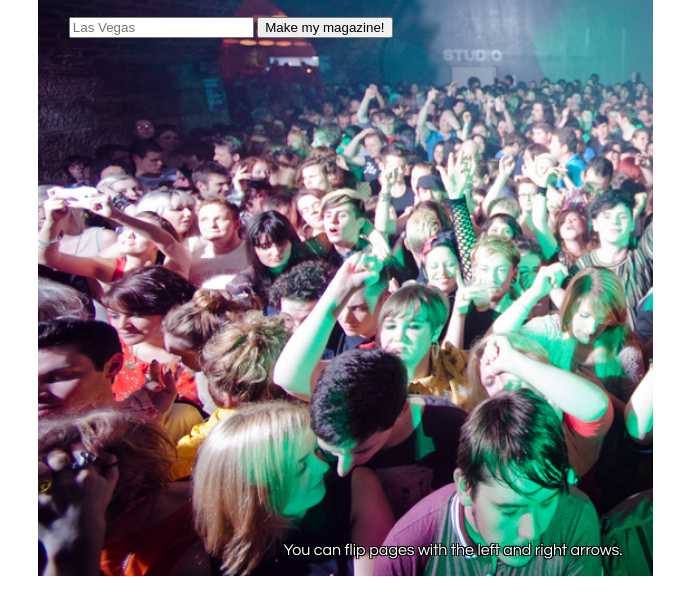
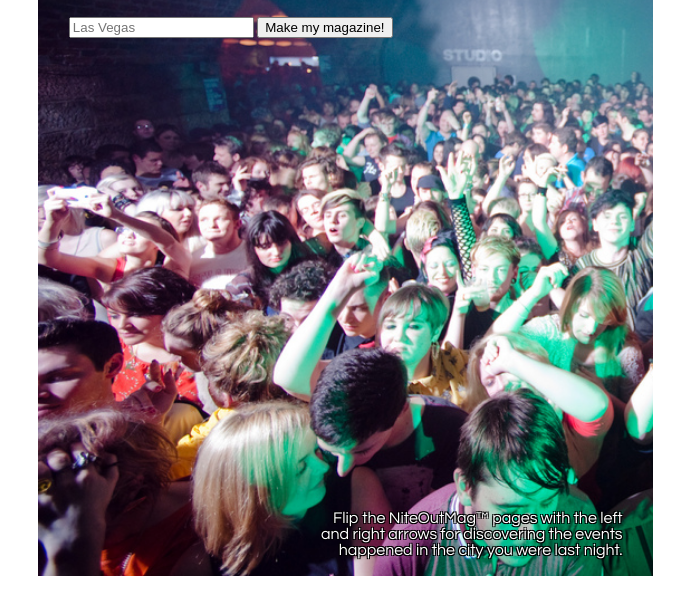
Before and after one commit to tomayac/acmmm2012grandchallenge, a plain HTML site: page demo/index.html in a window 1280 px wide. Shown: the part 210-811 px from the top of the page, without its empty margins (602-1280 px from the left). Drawn offline with Linux system fonts and the light colour scheme; a web font is replaced by a local one.

Commit message:
add instructions at the first page

```diff
--- a/demo/index.html
+++ b/demo/index.html
@@ -28,7 +28,9 @@
           <div class="reload" style="display: none;">
             <p><a href="javascript:window.location.reload();">Create another magazine</a></p>
           </div>
-          <p class="mag_heading">You can flip pages with the left and right arrows.</p>
+          <p class="mag_heading">Flip the NiteOutMag™ pages with the left and right arrows for
+          discovering the events happened in the city you were last night.
+          </p>
         </div>
       <div>
     </div>
--- a/demo/main.css
+++ b/demo/main.css
@@ -124,6 +124,8 @@ div.background img {
   position: absolute;
   bottom: 0;
   right: 30px;
+  text-align: right;
+  width: 50%;
 }
 
 .mag_footer {
```
